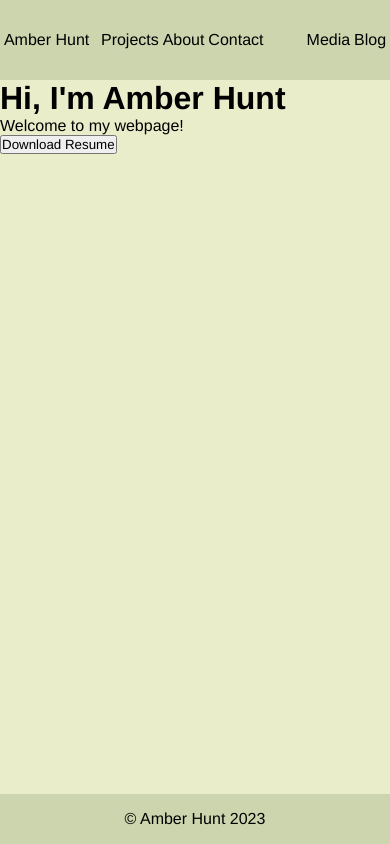
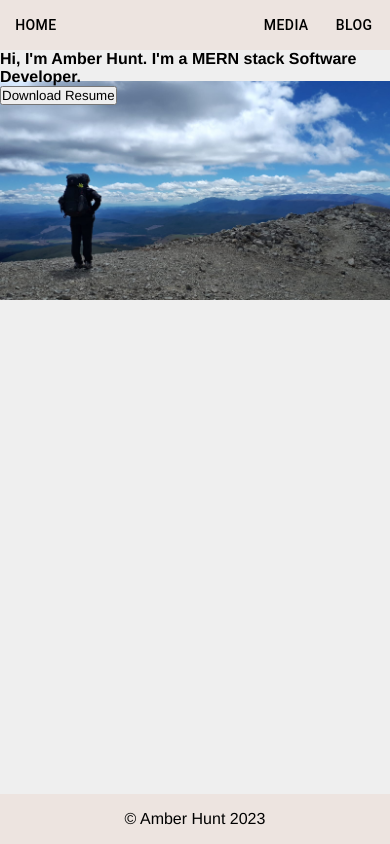
Before and after one commit to amberhunt955/portfolio, a React (Create React App) app: page / in a window 390 px wide. Shown: the top 844 px of the page. Built offline with nearby package versions, Linux system fonts and the light colour scheme.

Commit message:
added dropdown menu for main page items; added background-image to welcome section & sized for all viewports

```diff
--- a/package.json
+++ b/package.json
@@ -3,6 +3,9 @@
   "version": "0.1.0",
   "private": true,
   "dependencies": {
+    "@emotion/react": "^11.10.6",
+    "@emotion/styled": "^11.10.6",
+    "@mui/material": "^5.11.15",
     "@testing-library/jest-dom": "^5.16.5",
     "@testing-library/react": "^13.4.0",
     "@testing-library/user-event": "^13.5.0",
--- a/src/assets/global.css
+++ b/src/assets/global.css
@@ -9,21 +9,21 @@
   min-height: 100vh;
   display: flex;
   flex-direction: column;
-  background-color: #E9EDC9;
+  background-color: #EFEFEF;
 }
 
 .nav {
   position: fixed;
   min-width: 100%;
-  min-height: 80px;
-  max-height: 80px;
+  min-height: 50px;
+  max-height: 50px;
   display: flex;
   flex-direction: row;
   justify-content: space-between;
   align-items: center;
   padding-inline: 1vw;
   gap: 2vw;
-  background-color: #CCD5AE;
+  background-color: #EDE4E0;
 }
 
 .left {
@@ -39,15 +39,6 @@
   align-items: center;
 }
 
-.links-nav {
-  display: flex;
-  flex-direction: row;
-  justify-content: space-evenly;
-  align-items: center;
-  flex-wrap: wrap;
-  gap: 1vw;
-}
-
 .right {
   display: flex;
   flex-direction: row;
@@ -58,22 +49,13 @@
   text-decoration: none;
 }
 
-.link {
-  color: black;
-}
-
-.link:hover {
-  background-color: #E9EDC9;
-  padding: 2px;
-}
-
 .footer {
   height: 50px;
   margin-top: auto;
   display: flex;
   justify-content: center;
   align-items: center;
-  background-color: #CCD5AE;
+  background-color: #EDE4E0;
   position: fixed;
   bottom: 0;
   width: 100%;
--- a/src/components/About.js
+++ b/src/components/About.js
@@ -2,7 +2,7 @@ function About() {
   return (
     <div id="about-section">
       <h1>About Page</h1>
-      <p>Here is some info about me. I'm a Software Developer!</p>
+      <p>Here is some info about me...</p>
     </div>
   )
 }
--- a/src/components/NavBar.js
+++ b/src/components/NavBar.js
@@ -1,39 +1,74 @@
 import { Link as PageLink } from "react-router-dom";
 import { Link as ScrollLink } from "react-scroll";
 
+import { useState } from "react";
+import { Button, Menu, MenuItem, Fade } from "@mui/material";
+
 function NavBar() {
+  const [anchorEl, setAnchorEl] = useState(null);
+  const open = Boolean(anchorEl);
+  const handleClick = (event) => {
+    setAnchorEl(event.currentTarget);
+  };
+  const handleClose = () => {
+    setAnchorEl(null);
+  };
+
   return (
     <nav className="nav">
       <section className="left">
         <div className="home-nav">
-          <ScrollLink to="welcome-section" spy={true} smooth={true} offset={-80} duration={500}>
-            <div className="link">Amber Hunt</div>
-          </ScrollLink>
-        </div>
+          <PageLink to="/" style={{ textDecoration: "none" }}>
+            <Button style={{ color: "black" }}
+              id="fade-button"
+              aria-controls={open ? "fade-menu" : undefined}
+              aria-haspopup="true"
+              aria-expanded={open ? "true" : undefined}
+              onClick={handleClick}
+            >
+              Home
+            </Button>
+          </PageLink>
 
-        <div className="links-nav">
-          <ScrollLink to="projects-section" spy={true} smooth={true} offset={-80} duration={500}>
-            <div className="link">Projects</div>
-          </ScrollLink>
+          <Menu
+            id="fade-menu"
+            MenuListProps={{
+              "aria-labelledby": "fade-button",
+            }}
+            anchorEl={anchorEl}
+            open={open}
+            onClose={handleClose}
+            TransitionComponent={Fade}
+          >
+            <MenuItem onClick={handleClose}>
+              <ScrollLink to="projects-section" spy={true} smooth={true} offset={-80} duration={500}>
+                <div>Projects</div>
+              </ScrollLink>
+            </MenuItem>
 
-          <ScrollLink to="about-section" spy={true} smooth={true} offset={-80} duration={500}>
-            <div className="link">About</div>
-          </ScrollLink>
+            <MenuItem onClick={handleClose}>
+              <ScrollLink to="about-section" spy={true} smooth={true} offset={-80} duration={500}>
+                <div>About</div>
+              </ScrollLink>
+            </MenuItem>
 
-          <ScrollLink to="contact-section" spy={true} smooth={true} offset={-80} duration={500}>
-            <div className="link">Contact</div>
-          </ScrollLink>
+            <MenuItem onClick={handleClose}>
+              <ScrollLink to="contact-section" spy={true} smooth={true} offset={-80} duration={500}>
+                <div>Contact</div>
+              </ScrollLink>
+            </MenuItem>
+          </Menu>
         </div>
       </section>
 
       <section className="right">
-          <PageLink to="/media" style={ {textDecoration: "none"} }>
-            <div className="link">Media</div>
-          </PageLink>
+        <PageLink to="/media" style={{ textDecoration: "none" }}>
+          <Button id="fade-button" style={{ color: "black" }}>Media</Button>
+        </PageLink>
 
-          <PageLink to="/blog" style={ {textDecoration: "none"} }>
-            <div className="link">Blog</div>
-          </PageLink>
+        <PageLink to="/blog" style={{ textDecoration: "none" }}>
+          <Button id="fade-button" style={{ color: "black" }}>Blog</Button>
+        </PageLink>
       </section>
     </nav>
   );
--- a/src/components/Welcome.js
+++ b/src/components/Welcome.js
@@ -3,8 +3,7 @@ import ResumeButton from "./ResumeButton";
 function Welcome() {
     return (
         <div id="welcome-section">
-            <h1>Hi, I'm Amber Hunt</h1>
-            <p>Welcome to my webpage!</p>
+            <h1>Hi, I'm Amber Hunt. I'm a MERN stack Software Developer.</h1>
             <ResumeButton />
         </div>
     )
--- a/src/pages/pages.css
+++ b/src/pages/pages.css
@@ -1,6 +1,8 @@
 #welcome-section {
   min-height: 100vh;
-  margin-top: 80px;
+  margin-top: 50px;
+  background: url("../assets/welcome-background.jpg") no-repeat center center fixed;
+  background-size: cover;
 }
 
 #projects-section {
@@ -16,9 +18,30 @@
 }
 
 #blog-page {
-  margin-top: 80px;
+  margin-top: 50px;
 }
 
 #media-page {
-  margin-top: 80px;
+  margin-top: 50px;
 }
+
+@media only screen and (max-width: 912px) {
+  #welcome-section {
+    max-height: fit-content;
+    background: url("../assets/welcome-background.jpg") no-repeat fixed;
+    background-size: contain;
+    background-position-y: 5%;
+  }
+}
+
+@media only screen and (max-width: 540px) {
+  h1 {
+    font-size: 1em;
+  }
+}
+
+@media only screen and (max-width: 300px) {
+  h1 {
+    font-size: 0.7em;
+  }
+}
```
Also changed, not shown: src/assets/welcome-background.jpg (added), 1 other file (tests, documents, lock files or other folders).
